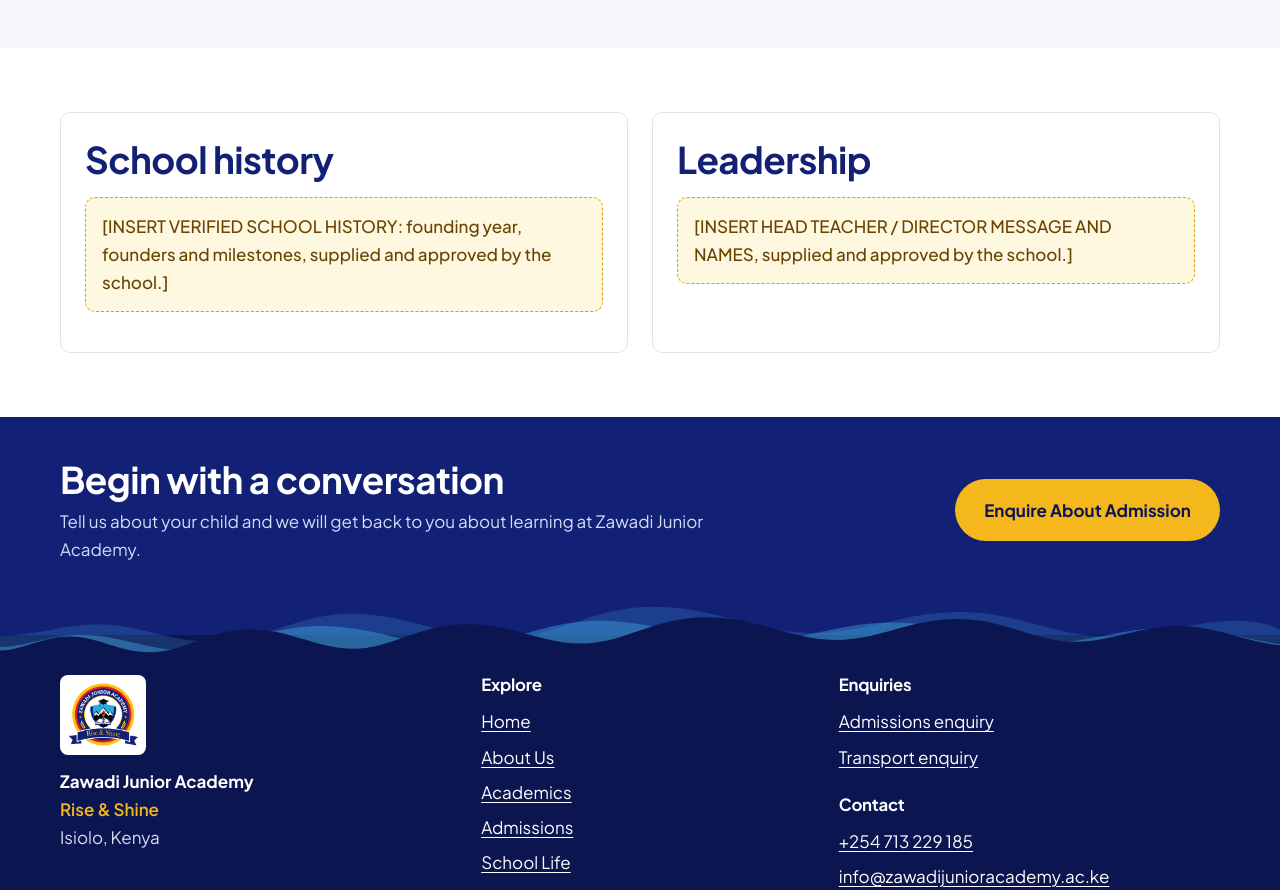
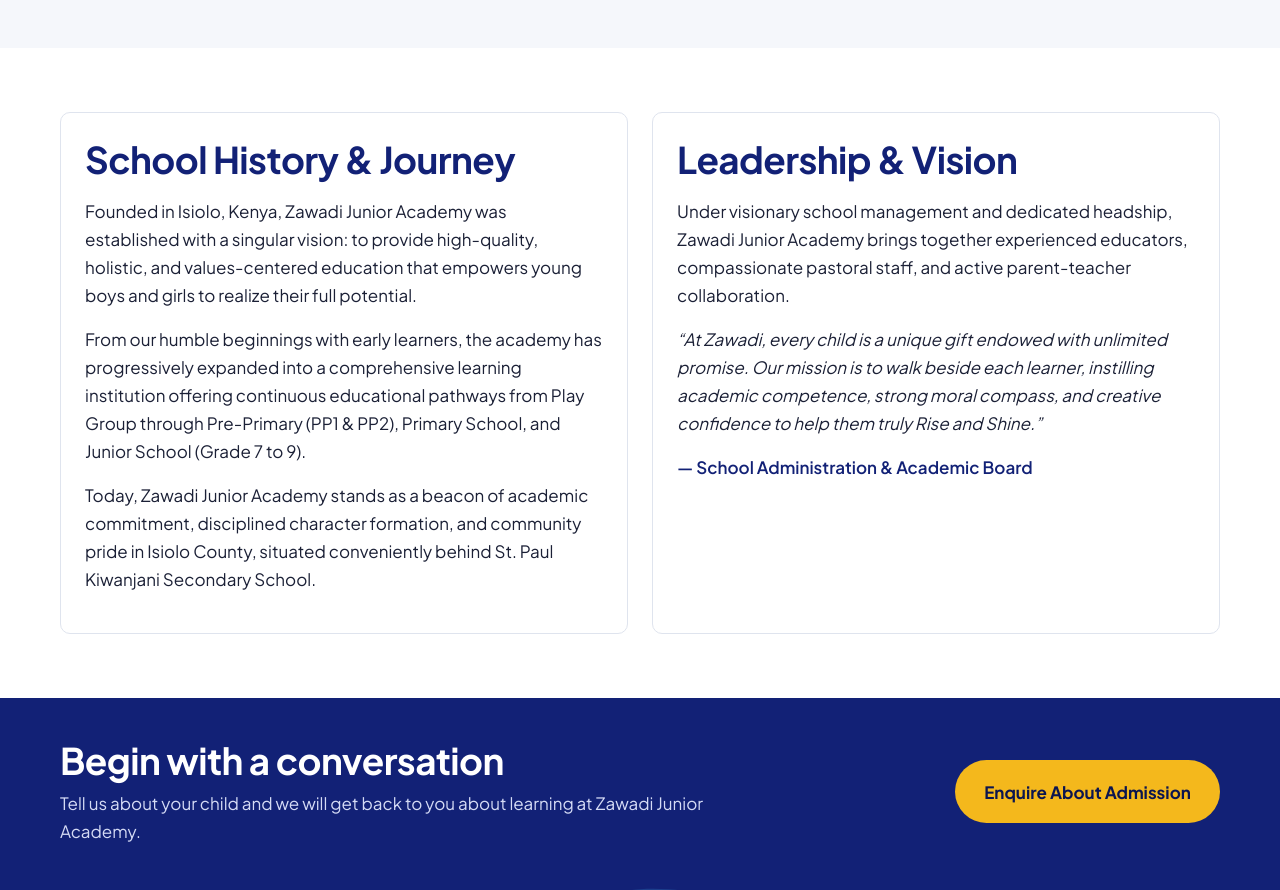
Before and after one commit to Amalgamate/zawadi-junior-academy, a React (Vite) app: page /about in a window 1280 px wide. Shown: the part 1380-2270 px from the top of the page. Built offline with nearby package versions, Linux system fonts and the light colour scheme; no server answers.

Commit message:
feat(about): replace placeholder blocks with rich school history and leadership content

```diff
--- a/src/pages/About.tsx
+++ b/src/pages/About.tsx
@@ -41,12 +41,37 @@
       <Section>
         <div className="grid-2">
           <div className="panel">
-            <h2>School history</h2>
-            <p className="todo-block">[INSERT VERIFIED SCHOOL HISTORY: founding year, founders and milestones, supplied and approved by the school.]</p>
+            <h2>School History & Journey</h2>
+            <p>
+              Founded in Isiolo, Kenya, {school.name} was established with a singular vision: to provide high-quality,
+              holistic, and values-centered education that empowers young boys and girls to realize their full potential.
+            </p>
+            <p>
+              From our humble beginnings with early learners, the academy has progressively expanded into a comprehensive
+              learning institution offering continuous educational pathways from Play Group through Pre-Primary (PP1 &amp; PP2),
+              Primary School, and Junior School (Grade 7 to 9).
+            </p>
+            <p>
+              Today, {school.name} stands as a beacon of academic commitment, disciplined character formation, and
+              community pride in Isiolo County, situated conveniently behind St. Paul Kiwanjani Secondary School.
+            </p>
           </div>
           <div className="panel">
-            <h2>Leadership</h2>
-            <p className="todo-block">[INSERT HEAD TEACHER / DIRECTOR MESSAGE AND NAMES, supplied and approved by the school.]</p>
+            <h2>Leadership & Vision</h2>
+            <p>
+              Under visionary school management and dedicated headship, {school.name} brings together experienced educators,
+              compassionate pastoral staff, and active parent-teacher collaboration.
+            </p>
+            <p>
+              <em>
+                &ldquo;At Zawadi, every child is a unique gift endowed with unlimited promise. Our mission is to walk beside
+                each learner, instilling academic competence, strong moral compass, and creative confidence to help them
+                truly Rise and Shine.&rdquo;
+              </em>
+            </p>
+            <p style={{ marginTop: "1rem", fontWeight: 600, color: "var(--navy)" }}>
+              — School Administration &amp; Academic Board
+            </p>
           </div>
         </div>
       </Section>
```
